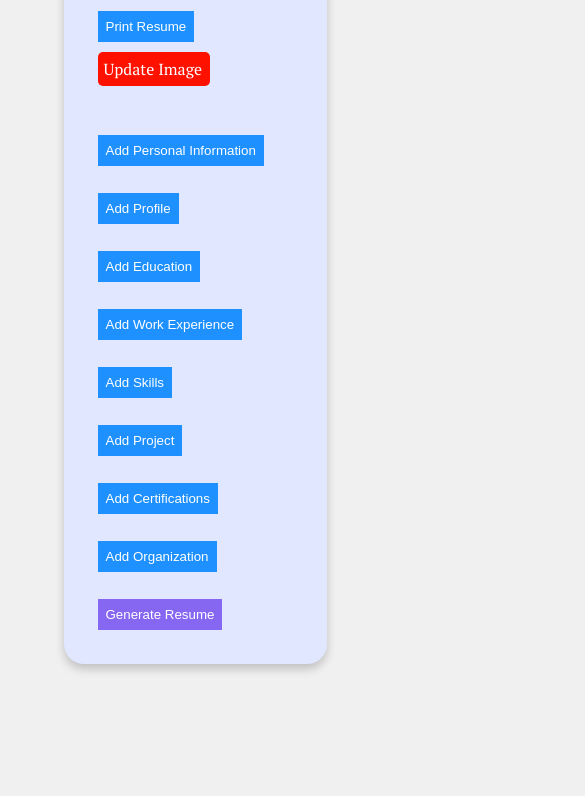
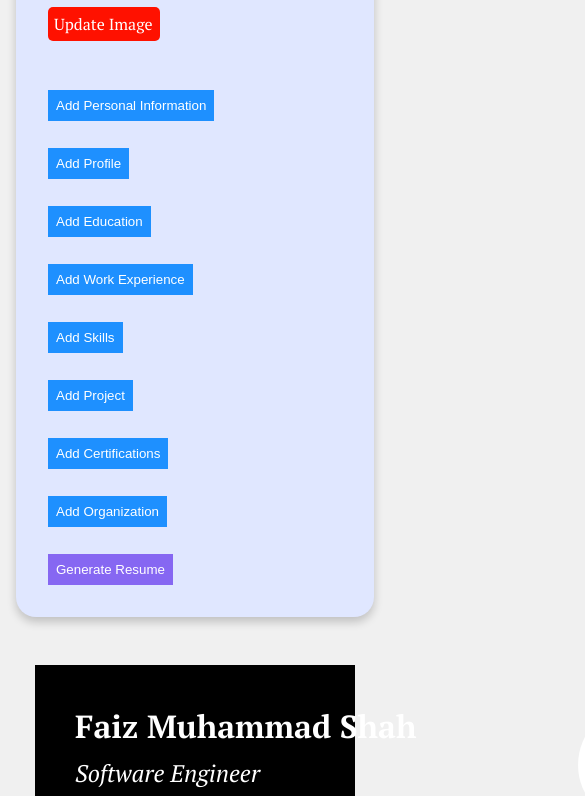
Before and after one commit to faizmshah/CVBanao, a website: page index.html in a window 390 px wide. Shown: the part 214-1010 px from the top of the page, 585 px wide, since content can reach past the window. Before the commit the page ends 895 px from the top, so only its background shows below. Drawn offline with Linux system fonts and the light colour scheme.

Commit message:
Updated style.css
updated to make form on center along all devices. to ensure that it is responsesive

```diff
--- a/style.css
+++ b/style.css
@@ -38,31 +38,35 @@ body {
   background: var(--action-color);
 }
 
-.container-center{
-  display: grid;
+/* Main container to center the form on the page */
+.container-center {
+  display: flex;
   justify-content: center;  /* Center horizontally */
   align-items: center;      /* Center vertically */
-            /* Full viewport height */
-  width: 95vw;
+  min-height: 100vh;        /* Full viewport height */
+  width: 100vw;             /* Full viewport width */
 }
 
-.resume-form{
-  margin: 5vh;
-  max-width: 20vw;
-  width: 100%;
+/* Resume form styling */
+.resume-form {
+  max-width: 500px;        /* Set a max width for larger screens */
+  width: 90%;              /* Adjust width on smaller screens */
   color: black;
   background: var(--main-color);
-  padding: 34px;
+  padding: 2rem;           /* Responsive padding */
   border-radius: 20px;
   box-shadow: 0 5px 10px rgba(0, 0, 0, 0.2);
-
+  margin: 1rem;            /* Space around form */
 }
 
-#resume-template{
-  max-width: fit-content;
-  min-width: 750px;
-  margin: 10vw;
+/* Resume template styling */
+#resume-template {
+  max-width: 80vw;
+  width: 100%;
+  min-width: 320px;        /* Ensure a minimum width on smaller devices */
+  margin: 2rem auto;
 }
+
 
 .selectImg label{
   display: block;
@@ -292,46 +296,3 @@ li{
 
   color: white;
 }
-
-
-@media (max-width: 1020px){
-  .container-center{
-    display: flex;
-    justify-content: center;  /* Center horizontally */
-    align-items: center;      /* Center vertically */
-              /* Full viewport height */
-    width: 95vw;
-  }
-
-  .resume-form{
-    margin: 5vh;
-    max-width: 35vw;
-    width: 100%;
-    color: black;
-    background: var(--main-color);
-    padding: 34px;
-    border-radius: 20px;
-    box-shadow: 0 5px 10px rgba(0, 0, 0, 0.2);
-
-  }
-
-  #resume-template{
-    max-width: fit-content;
-    min-width: 750px;
-    margin: 10vw;
-    display: none;
-  }
-
-}
-@media (max-width: 800px){
-  .resume-form{
-    margin: 2vh;
-    max-width: 50vw;
-    width: 100%;
-    color: black;
-    background:var(--main-color);
-    padding: 34px;
-    border-radius: 20px;
-    box-shadow: 0 5px 10px rgba(0, 0, 0, 0.2);
-
-  }}
```
